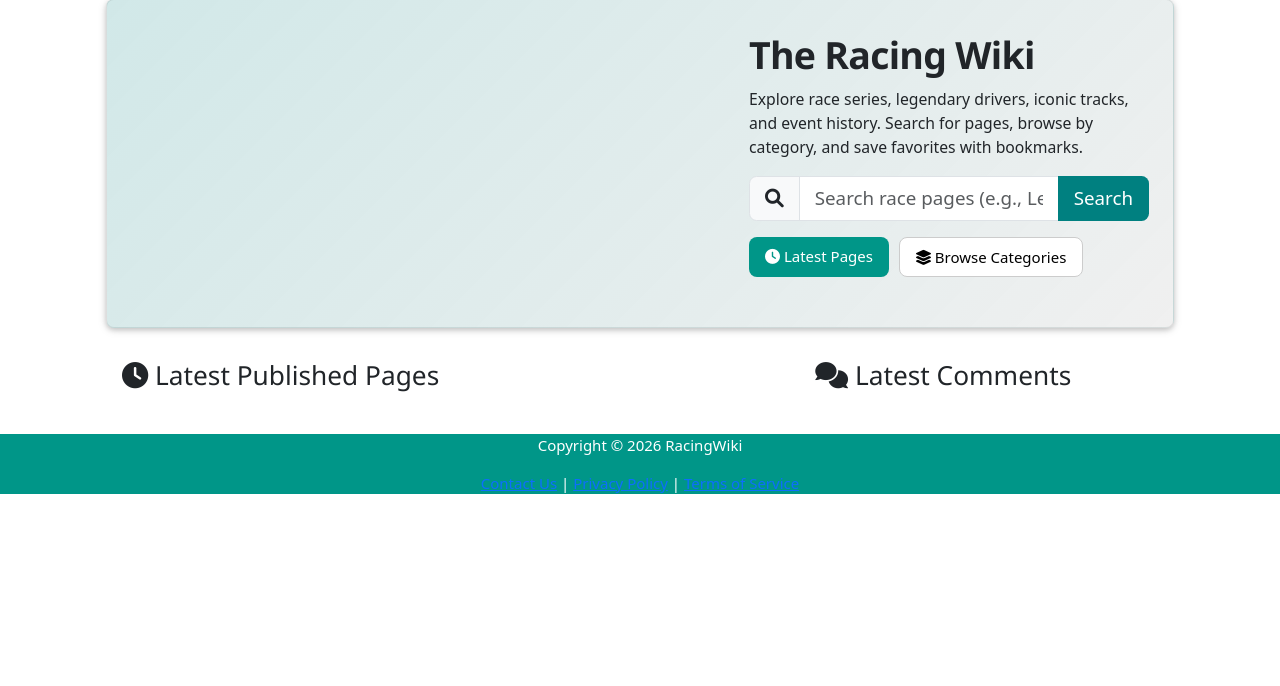
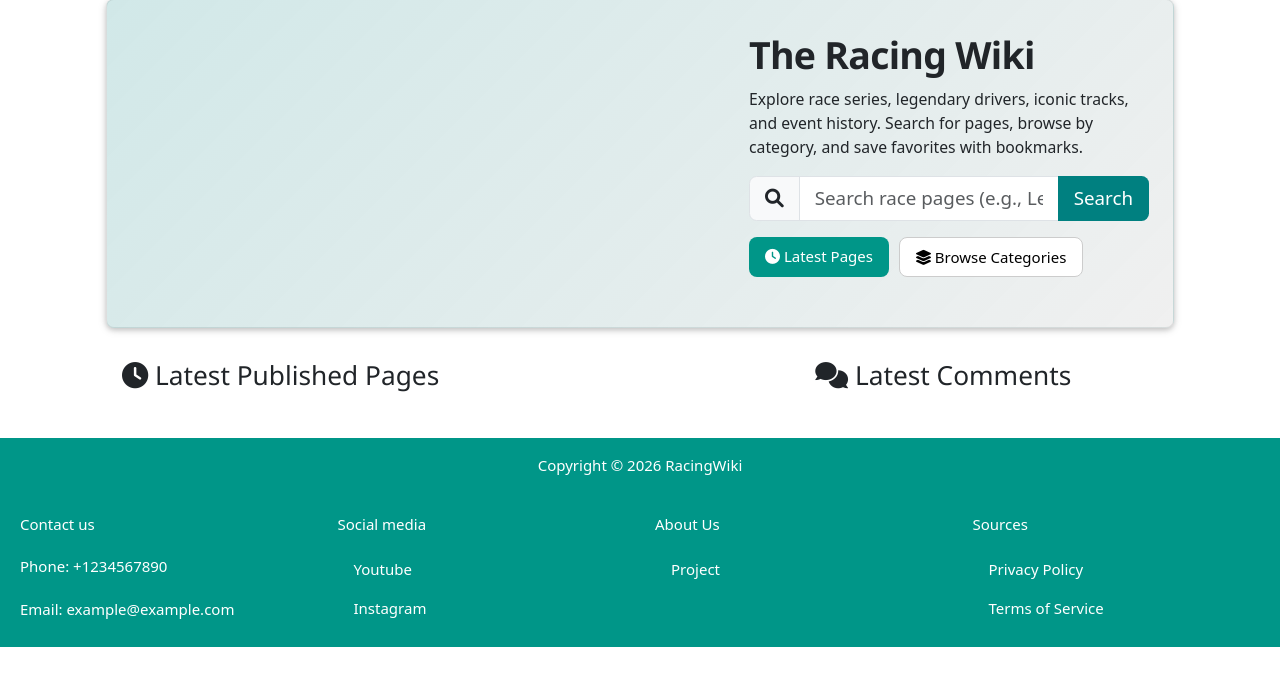
Before and after one commit to sphaisik/Racing-Wiki, a PHP site: page / in a window 1280 px wide. Shown: the part 58-744 px from the top of the page. Run offline with PHP 8.4, Linux system fonts and the light colour scheme.

Commit message:
Update footer.php
trello 3 spring 1. 1.2

```diff
--- a/footer.php
+++ b/footer.php
@@ -1,7 +1,53 @@
+<div style="
+    width: 100vw;
+    margin-left: calc(50% - 50vw);
+    background: #009688;
+    color: white;
+    margin-top: 20px;
+">
+    <footer style="text-align: center; padding: 16px 20px; margin: 0;">
+        <p style="margin: 0;">Copyright © 2026 RacingWiki</p>
+    </footer>
+
+    <div style="
+        display: flex;
+        justify-content: space-between;
+        gap: 30px;
+        padding: 20px;
+        flex-wrap: wrap;
+        box-sizing: border-box;
+    ">
+        <div style="flex: 1; min-width: 200px; text-align: left;">
+            <p class="bottom-underline" style="margin: 0;">Contact us</p>
+            <div style="margin-top: 20px;">Phone: +1234567890</div>
+            <div style="margin-top: 20px;">Email: example@example.com</div>
+        </div>
+
+        <div style="flex: 1; min-width: 200px; text-align: left;">
+            <p class="bottom-underline" style="margin: 0;">Social media</p>
+            <div style="margin-top: 15px;">
+                <a href="https://www.youtube.com/" class="w3-button">Youtube</a>
+            </div>
+            <div>
+                <a href="https://www.instagram.com/" class="w3-button">Instagram</a>
+            </div>
+        </div>
+
+        <div style="flex: 1; min-width: 200px; text-align: left;">
+            <p class="bottom-underline" style="margin: 0;">About Us</p>
+            <div style="margin-top: 15px;">
+                <a href="about.php" class="w3-button">Project</a>
+            </div>
+        </div>
+
+        <div style="flex: 1; min-width: 200px; text-align: left;">
+            <p class="bottom-underline" style="margin: 0;">Sources</p>
+            <div style="margin-top: 15px;">
+                <a href="#" class="w3-button">Privacy Policy</a>
+            </div>
+            <div>
+                <a href="#" class="w3-button">Terms of Service</a>
+            </div>
+        </div>
     </div>
-    <footer class="w3-container w3-teal w3-center w3-margin-top">
-        <p>Copyright © 2026 RacingWiki</p>
-        <a href="#">Contact Us</a> | <a href="#">Privacy Policy</a> | <a href="#">Terms of Service</a>
-    </footer>
-</body>
-</html>
+</div>
```
